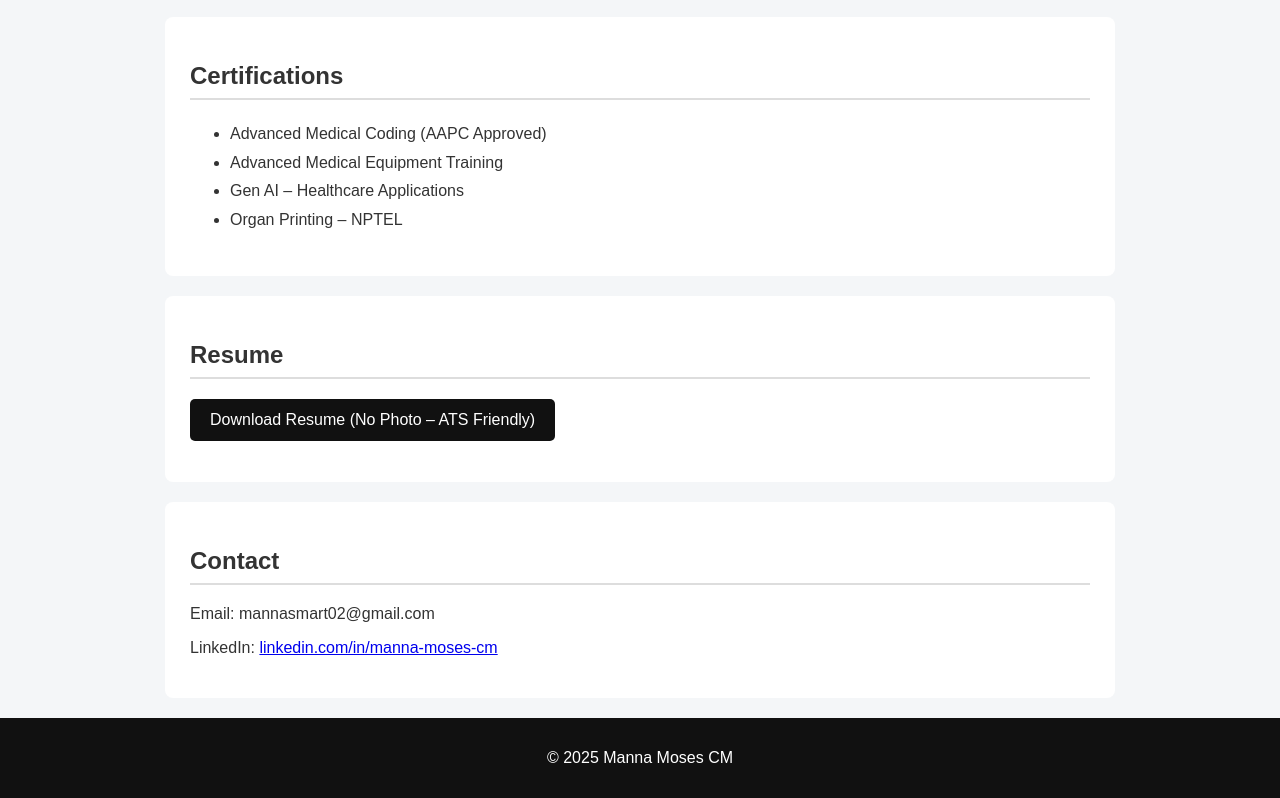
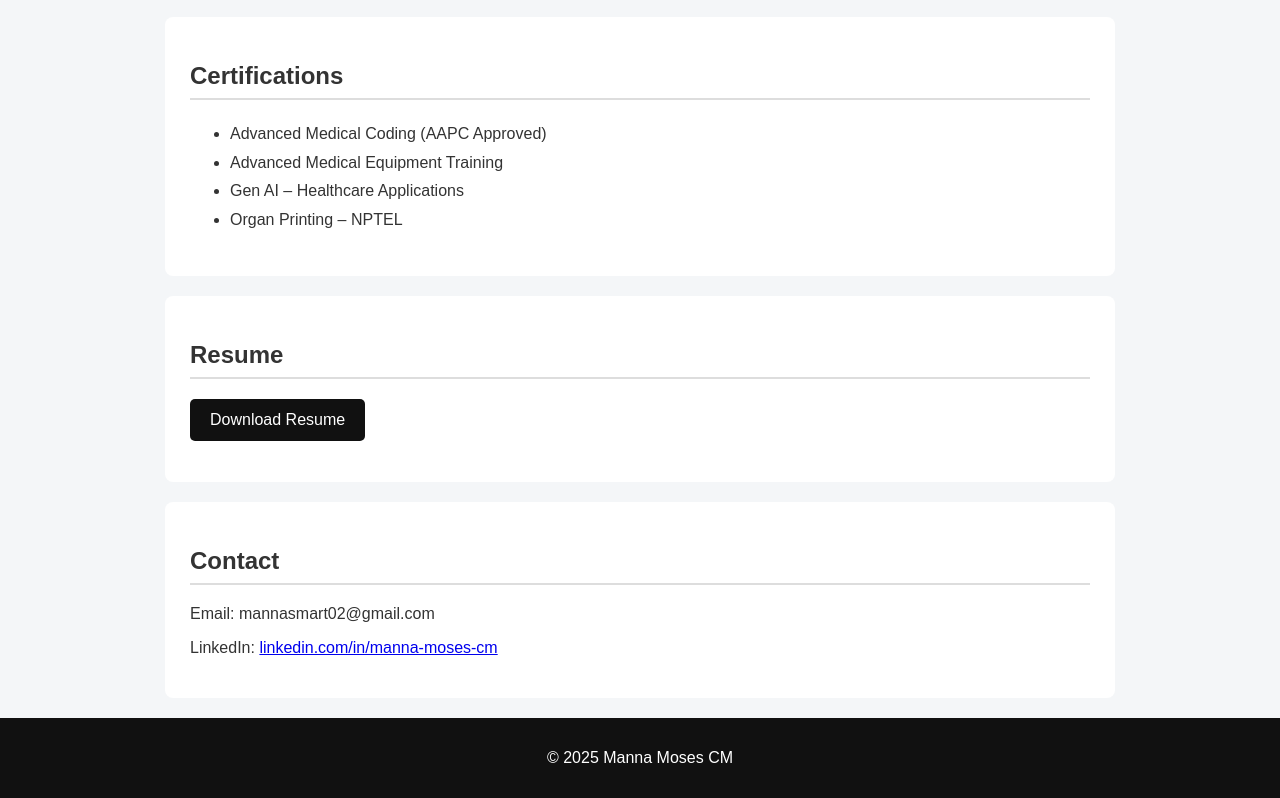
Before and after one commit to Manna20260/my-portfolio, a plain HTML site: page index.html in a window 1280 px wide. Shown: the part 1379-2177 px from the top of the page. Drawn offline with Linux system fonts and the light colour scheme.

Commit message:
Updated resume links in portfolio

```diff
--- a/index.html
+++ b/index.html
@@ -67,7 +67,7 @@
     <h2>Resume</h2>
     <p>
         <a href="resume.pdf" target="_blank" class="resume-btn">
-    Download Resume (No Photo – ATS Friendly)
+    Download Resume
         </a>
     </p>
 </section>
```
